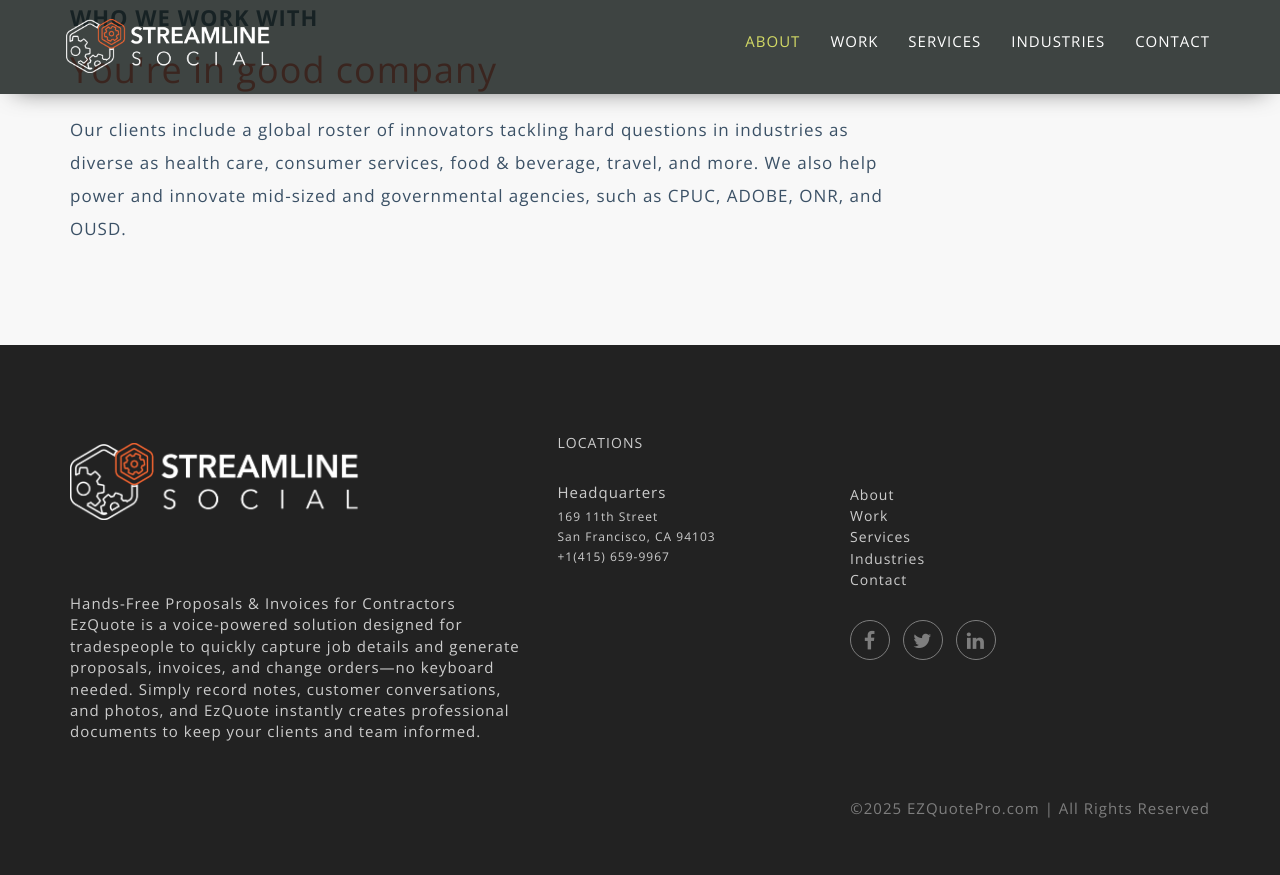
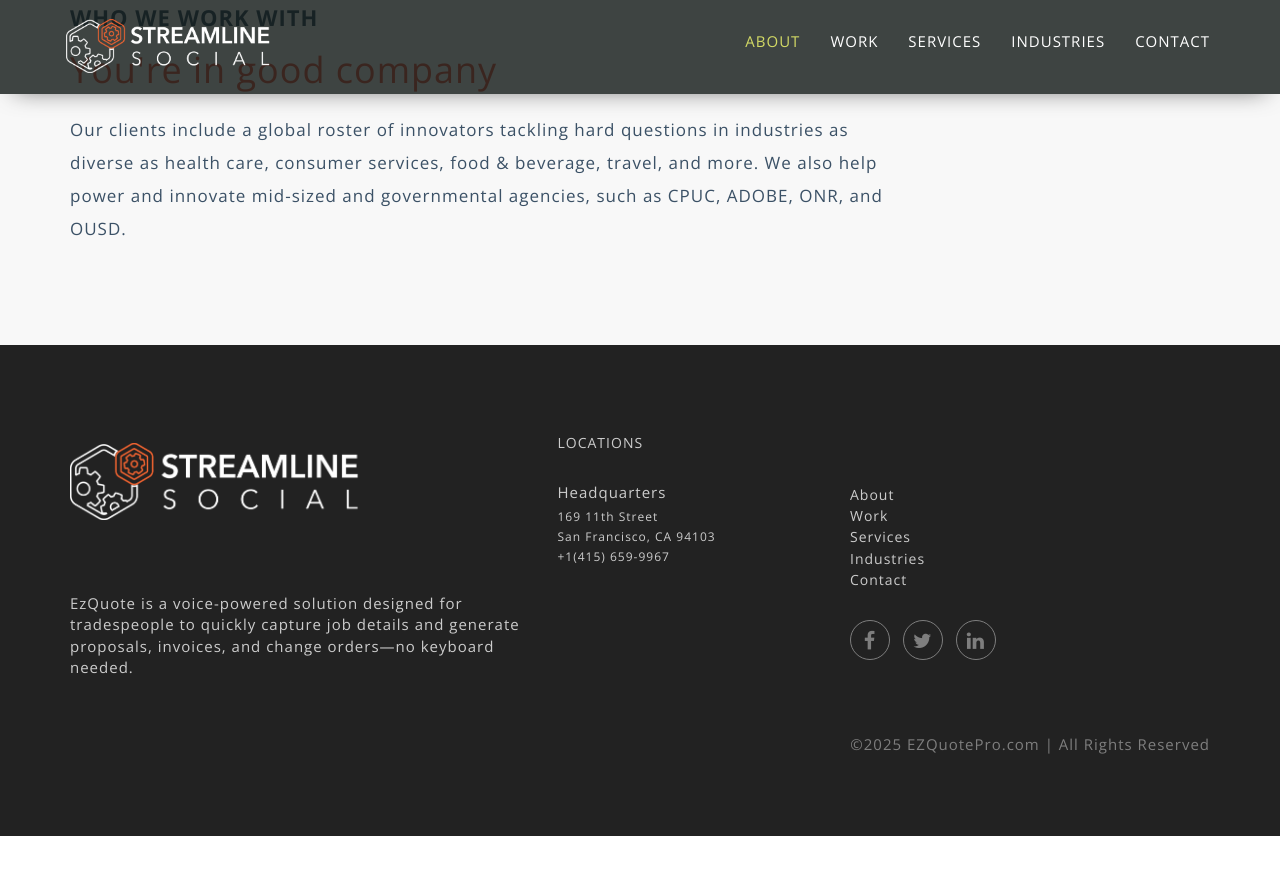
Before and after one commit to hadarwissotzky/ezQuotePro.github.io, a Jekyll site: the page built from about.html, in a window 1280 px wide and 900 px high, scrolled down 2052 px. Shown: the top 875 px of the window. Built offline with Jekyll 4.4.1, drawn with Linux system fonts in a browser that asks for light colours; comment, search, counter and statistics services are not loaded; after the commit the page ends 2888 px from its top, so only the background shows below that.

Commit message:
update site

```diff
--- a/_config.yml
+++ b/_config.yml
@@ -13,16 +13,13 @@
 # you will see them accessed via {{ site.title }}, {{ site.email }}, and so on.
 # You can create any custom variable you would like, and they will be accessible
 # in the templates via {{ site.myvariable }}.
-title: Streamline Social
+title: EZQuotePro.com
 phone: +1 (415) 497-9641
-email: hello@streamlinesocial.com
+email: support@ezquotepro.com
 description: >- # this means to ignore newlines until "baseurl:"
-  We are a full-service Agile product management and development company that helps companies build a turnkey
-  software product. Share with us your ideas and we will turn them into success.
+  EzQuote is a voice-powered solution designed for tradespeople to quickly capture job details and generate proposals, invoices, and change orders—no keyboard needed.
 baseurl: "" # the subpath of your site, e.g. /blog
-url: "https://www.streamlinesocial.com" # the base hostname & protocol for your site, e.g. http://example.com
-twitter_username: strsocial
-github_username:  streamlinesocial
+url: "https://www.ezquotepro.com" # the base hostname & protocol for your site, e.g. http://example.com
 
 google_analytics: UA-116903927-1
 
--- a/_includes/footer.html
+++ b/_includes/footer.html
@@ -3,7 +3,7 @@
          <div class="row">
              <div class="col-md-5 col-sm-6 col-xs-12 footer-section-container text-left">
              <a href="#" class="m-bot-20 footer-logo"><img class="retina" src="/assets/images/brand-logo-ondark.png" alt=""> </a>
-            <p class="footer-text m-top-20"> Hands-Free Proposals & Invoices for Contractors<br/> EzQuote is a voice-powered solution designed for tradespeople to quickly capture job details and generate proposals, invoices, and change orders—no keyboard needed. Simply record notes, customer conversations, and photos, and EzQuote instantly creates professional documents to keep your clients and team informed. </p>
+            <p class="footer-text m-top-20"> EzQuote is a voice-powered solution designed for tradespeople to quickly capture job details and generate proposals, invoices, and change orders—no keyboard needed. </p>
             </div>
             <div class="col-md-3 col-sm-6 col-xs-12 footer-section-container">
                  <div class="footer-section text-left">
--- a/privacy-policy.html
+++ /dev/null
@@ -1,99 +0,0 @@
----
-title: About
-layout: page
-permalink: about/
-headerBackgroundStyle: transparent
----
-
-<!-- start div video-container -->
-<div class="video-container" id="about">
-    <video loop muted autoplay poster="#" class="video-background services-image">
-        <img src="/assets/images/anchortest.jpg">
-    </video>
-    </video>
-    <div class="overlay" style="background-color: rgba(23, 31, 42, 0.87);">
-        <div class="container">
-            <div class="row row-xs-no-padding">
-                <div class="col-md-12">
-
-                    <div class="title">
-                        <!--<h1>We make your apps come true <span class="default-color">Streamline Social</span></h1>-->
-                        <h1>DEVELOPING <strong>AGILE TECHNOLOGY SOLUTIONS</strong><br />FOR A RAPIDLY EVOLVING WORLD</h1>
-                        <p>Proud to be creating solutions for VC-backed start-ups, Global 500, and government agencies for over a decade.</p>
-                        <!--<a href="#about" class="a-btn default-background first">What we do</a>-->
-                    </div>
-
-                    <span class="scroll">
-                        <img src="/assets/images/scrollicon.svg" alt="scroll">
-                    </span>
-
-                </div>
-            </div>
-        </div>
-    </div>
-</div>
-<!-- end div video-container -->
-
-<!-- start section about -->
-<section class="about sec-padding" id="about-content">
-    <div class="container">
-        <!--<h1 class="heading">-->
-            <!--<span class="first">Words About Us</span>-->
-            <!--<br>-->
-            <!--<span class="second">We</span> Are {{ site.title }}-->
-        <!--</h1>-->
-        <!--<p class="para">Lorem Ipsum has been the industry's standard dummy text ever since the 1500s, when an unknown printern.</p>-->
-
-        <div class="row about-section">
-            <div class="col-sm-9">
-                <div class="words">
-                    <h2>Who we are</h2>
-		    <h3>We build digital experiences.</h3>
-                    <p>
-We’re a state-of-the-art digital product, service, and development partner. We work with clients across every stage of the development process, from generating and testing breakthrough ideas to designing, architecting, and delivering digital products and services.
-Our streamlined process, expertise in emerging technologies, and innovative solutions free you to create new opportunities for your business.
-                    </p>
-                </div>
-            </div>
-        </div>
-
-        <div class="row about-section">
-            <div class="col-sm-9">
-                <div class="words">
-                    <h2>What we do</h2>
-                    <h3>End-to-end product and service development</h3>
-                    <p>
-Does it have a screen? Can we talk to it? Does it generate tons of data? Is it difficult to figure out? In a complex space? Or does it simply need to be amazing?
-If the answer to any of these is yes, then you’ve found the right team. We help companies focus on their business by nailing the entire development project, from inception to a turnkey product. We pack our team with senior-level talent that gracefully scales up and down to help companies move fast in a dynamic market.
-                    </p>
-                </div>
-            </div>
-        </div>
-
-        <div class="row about-section">
-            <div class="col-sm-9">
-                <div class="words">
-                    <h2>How we work</h2>
-                    <h3>When we say partner, we mean it.</h3>
-                    <p style="line-height: 33px;">
-You probably have a solid internal team and are looking for a collaborative partner—the same goes for us. We assess each engagement by factoring in your internal capabilities and proceed with the expectation that we’re all in this together.
-
-We unite all vested parties—UX & VX designers, developers, and your key stakeholders—to help you define the core intent of your business and users. This unified dream team stays with you from the first kick-off meeting to post-launch product refinement to maintain value proposition continuity, minimize risk, and ensure success.
-                    </p>
-                </div>
-            </div>
-        </div>
-
-        <div class="row about-section">
-            <div class="col-sm-9">
-                <div class="words">
-                    <h2>Who we work with</h2>
-                    <h3>You're in good company</h3>
-                    <p>
-Our clients include a global roster of innovators tackling hard questions in industries as diverse as health care, consumer services, food & beverage, travel, and more. We also help power and innovate mid-sized and governmental agencies, such as CPUC, ADOBE, ONR, and OUSD.
-                    </p>
-                </div>
-            </div>
-        </div>
-    </div>
-</section>
```
